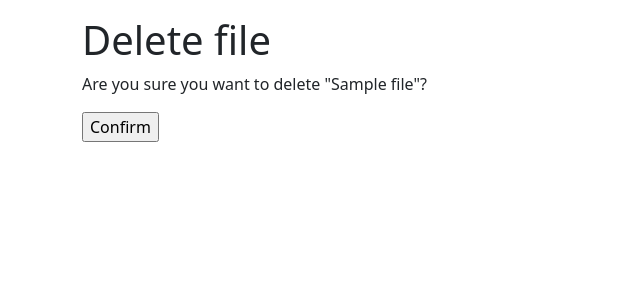
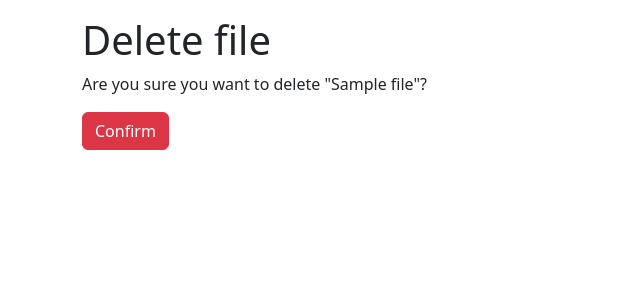
Before and after one commit to vadim-miroshnik/file_checker, a Django app: page /files/1/delete/ in a window 1280 px wide. Shown: the part 73-373 px from the top of the page, without its empty margins (0-640 px from the left). Run offline with Django 4.2, Linux system fonts and the light colour scheme; a user stored in the database is signed in; tables that the repository leaves empty hold one stand-in row (values such as "Sample post").

Commit message:
red button for delete file

```diff
--- a/templates/files_delete.html
+++ b/templates/files_delete.html
@@ -4,6 +4,6 @@
 <h1>Delete file</h1>
 <form action="" method="post">{% csrf_token %}
   <p>Are you sure you want to delete "{{ files.name }}"?</p>
-  <input type="submit" value="Confirm">
+  <button class="btn btn-danger ml-2" type="submit">Confirm</button>
 </form>
 {% endblock content %}
```
